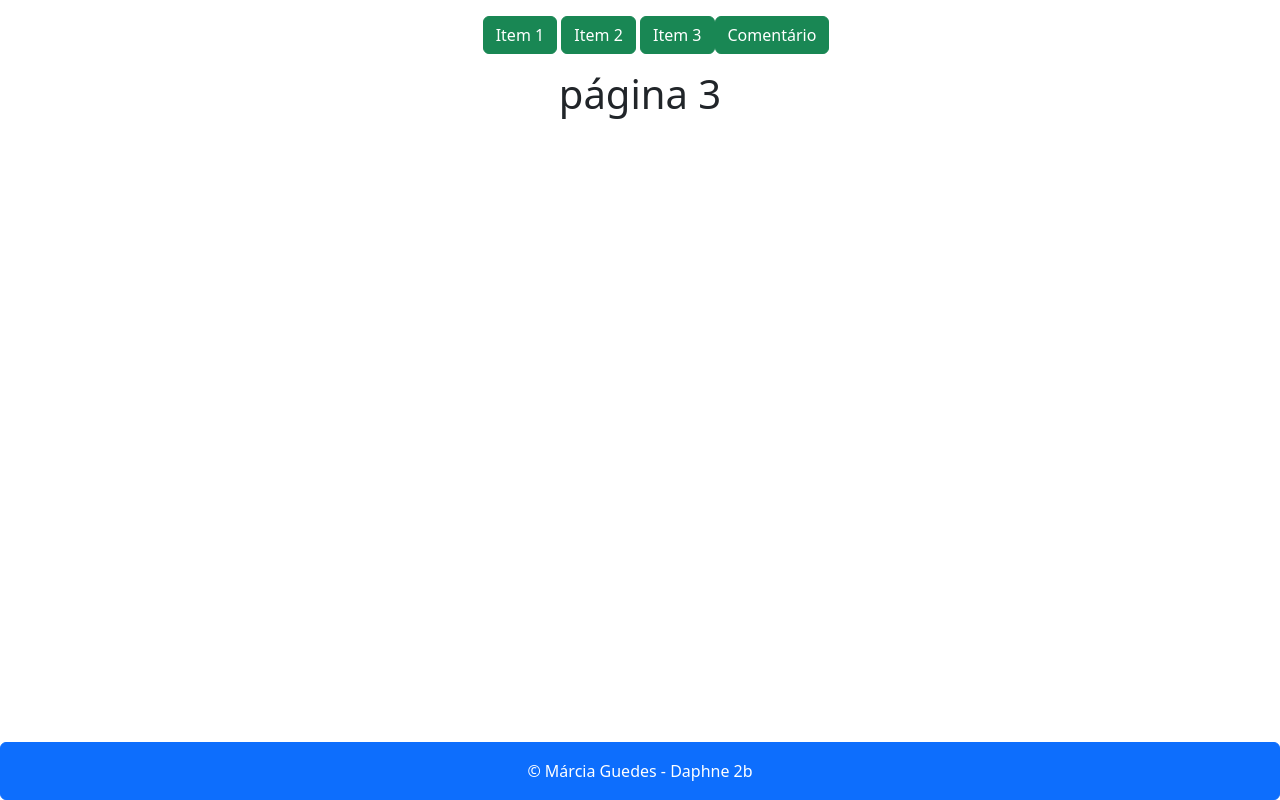
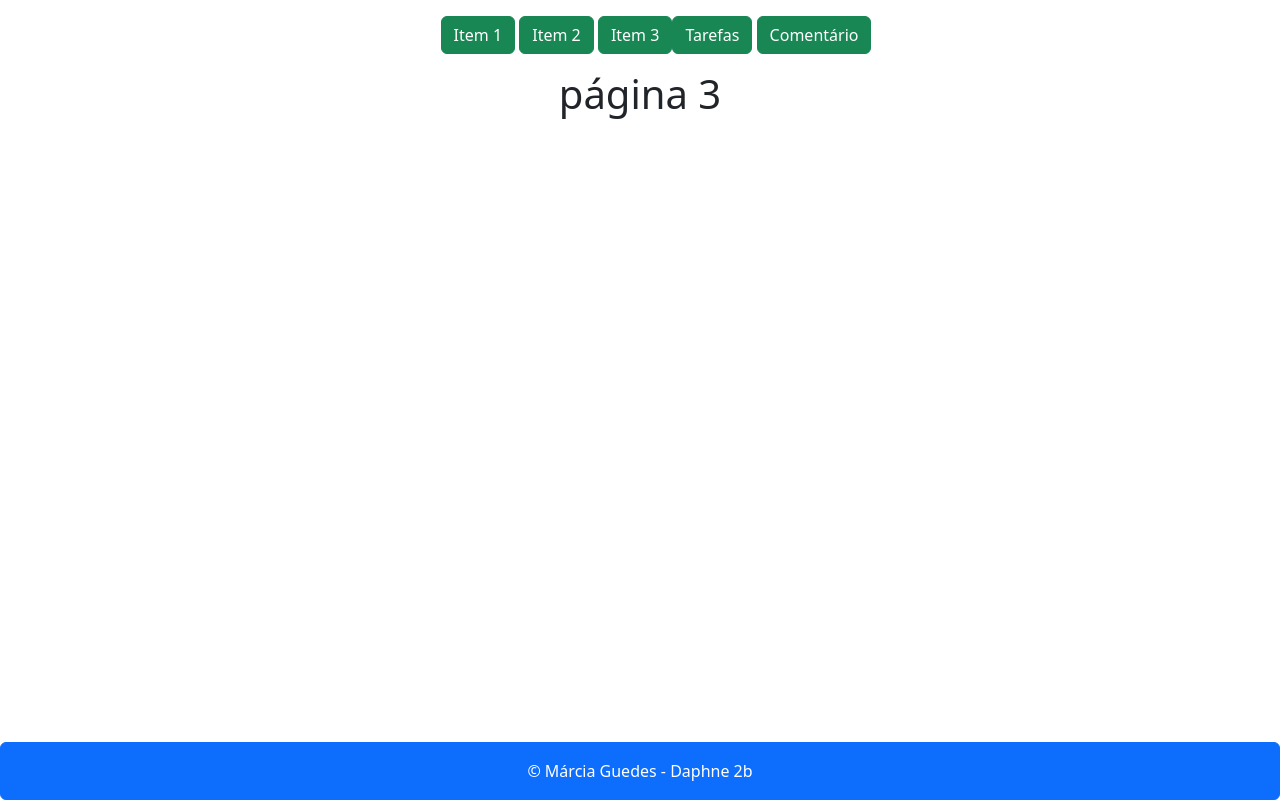
Before and after one commit to Marrypierce/MeuSiteDap, a plain HTML site: page comentario.html in a window 1280 px wide. Drawn offline with nearby package versions, Linux system fonts and the light colour scheme.

Commit message:
Update comentario.html

```diff
--- a/comentario.html
+++ b/comentario.html
@@ -22,6 +22,9 @@
                 </a>
                 <a type="button" class="btn btn-success"  href="item3.html">
                     <li class="menu">Item 3</li>
+                       <a type="button" class="btn btn-success"  href="PaginaDeTarefas.html">
+                <li class="menu">Tarefas</li>
+            </a>
                 <a type="button" class="btn btn-success"  href="comentario.html">
                     <li class="menu">Comentário</li>
                 </a>
```
